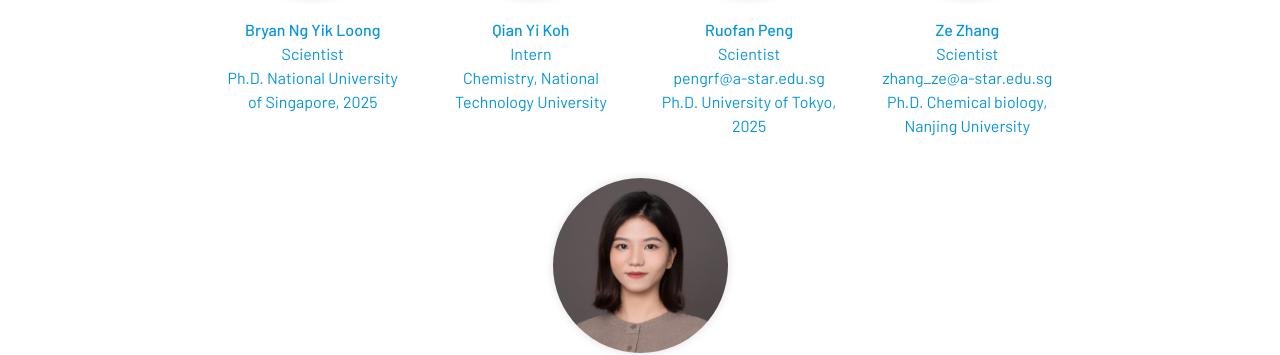
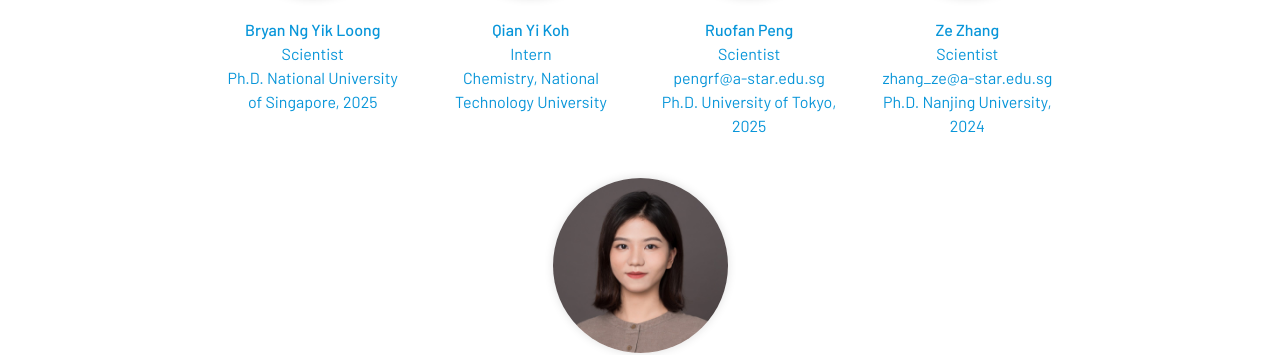
Before and after one commit to yuzutao1990/yucleiclab.github.io, a Jekyll site: the page built from team/index.md, in a window 1280 px wide and 900 px high, scrolled down 1108 px. Shown: the part 168-523 px from the top of the window. Built offline with Jekyll 4.4.1, drawn with Linux system fonts in a browser that asks for light colours; a style sheet for code colours, icons or effects is not loaded.

Commit message:
Update ze.md

```diff
--- a/_members/ze.md
+++ b/_members/ze.md
@@ -3,8 +3,8 @@ name: Ze Zhang
 image: images/ze.jpg
 role: scientist
 title: Scientist
-description: >
-  Ph.D. Chemical biology, Nanjing University
 links:
   email: zhang_ze@a-star.edu.sg
+description: >
+  Ph.D. Nanjing University, 2024
 ---
```
